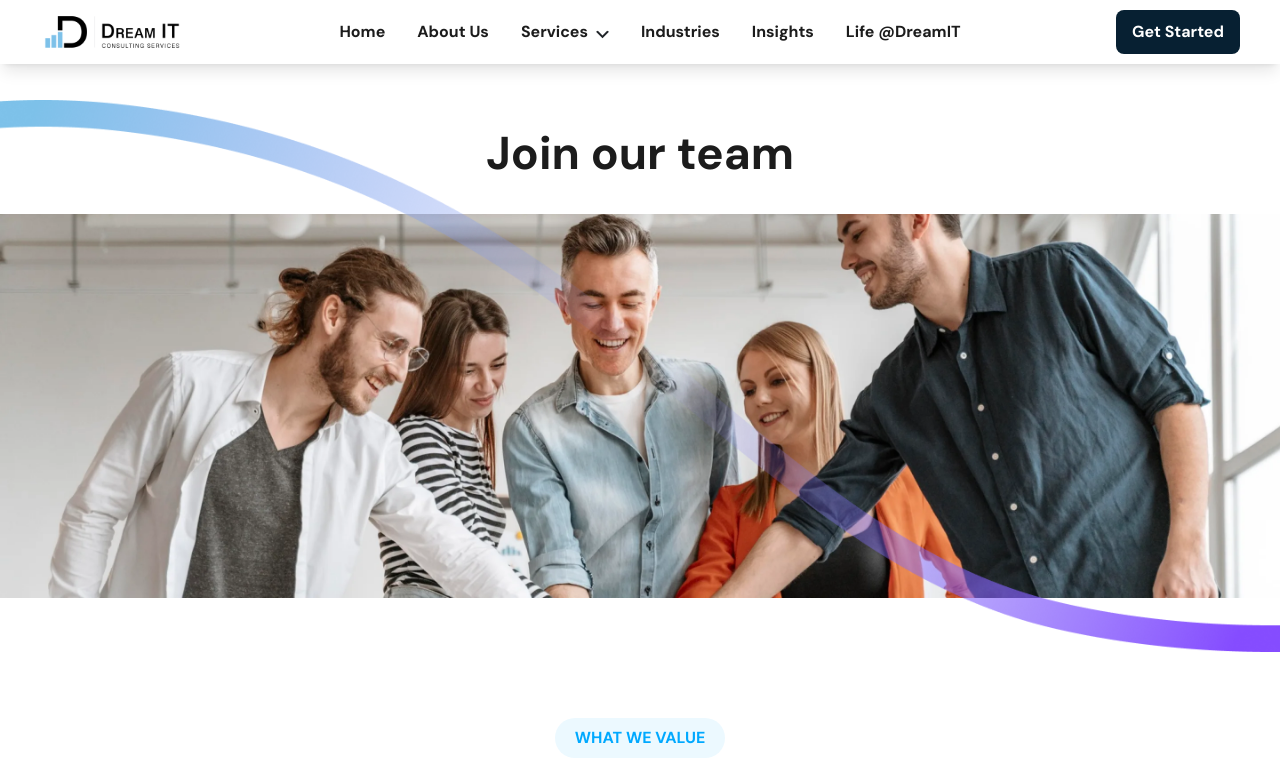
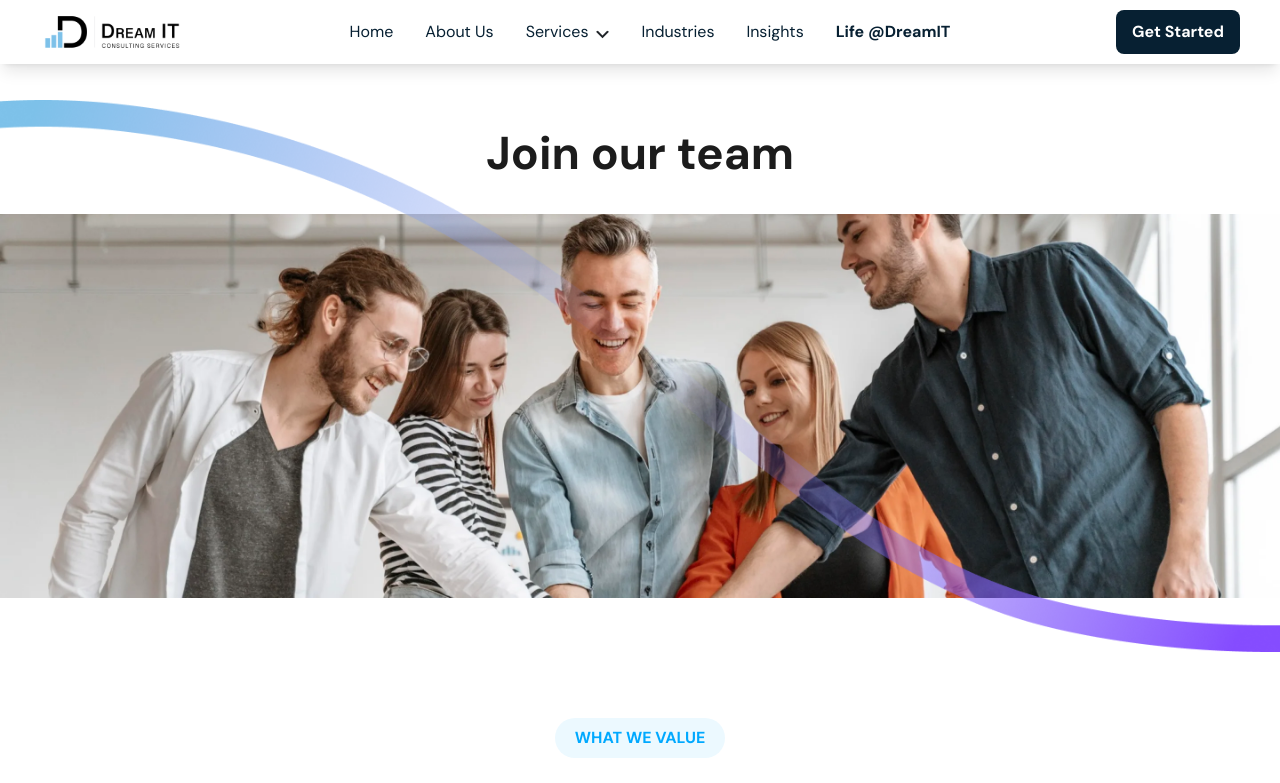
Before and after one commit to DreamIT-CodeBase/DreamIT-Site, a Next.js app: page /career in a window 1280 px wide. Shown: the top 783 px of the page. Built offline with nearby package versions, Linux system fonts and the light colour scheme.

Commit message:
Update footer icon source, refine CSS styles, and enhance commitment section text

```diff
--- a/public/assets/css/style.css
+++ b/public/assets/css/style.css
@@ -23,7 +23,6 @@ body {
   /* overflow-x: hidden; */
   scroll-behavior: smooth;
   font-family: "DM Sans", sans-serif !important;
-
 }
 
 body {
@@ -39,13 +38,12 @@ body {
   padding: 0;
   margin: 0;
   font-family: "DM Sans", sans-serif !important;
-
 }
 
 a {
   color: inherit;
   text-decoration: none;
- }
+}
 
 *::-webkit-scrollbar-track {
   background: #00003e;
@@ -68,7 +66,6 @@ a {
 .service-content-container::-webkit-scrollbar {
   display: none !important;
 }
-
 
 @media (prefers-color-scheme: dark) {
   html {
@@ -182,8 +179,6 @@ a {
     font-family: "DM Sans", sans-serif !important;
   }
 }
-
-
 
 h1 {
   font-size: 46px;
@@ -329,6 +324,20 @@ h6 {
 .header-links li span {
   position: relative;
   z-index: 0;
+}
+
+.nav-link-active {
+  background: #072032;
+  background-clip: border-box;
+  -webkit-background-clip: text;
+  -webkit-text-fill-color: hsla(0, 0%, 100%, 0);
+  text-shadow: 0 0 hsla(0, 0%, 100%, 0);
+  font-weight: 700;
+}
+
+.nav-link-unactive {
+  font-weight: 400;
+  color: #072032;
 }
 
 .navbar-for-web {
--- a/src/components/layout/Footer.tsx
+++ b/src/components/layout/Footer.tsx
@@ -79,7 +79,7 @@ const Footer = () => {
               target="_blank"
             >
               <img
-                src="/assets/icons/linkedin.svg"
+                src="/assets/icons/linkedIn.svg"
                 alt="LinkedIn"
                 className="w-5 h-5"
               />
--- a/src/components/layout/Header.tsx
+++ b/src/components/layout/Header.tsx
@@ -1,36 +1,29 @@
 import Link from "next/link";
 import React, { useState } from "react";
+import { useRouter } from "next/router";
 import ContactFormModal from "../shared/ContactFormModal";
 
 const Header = () => {
   const [isMobileMenuOpen, setMobileMenuOpen] = useState(false);
   const [showDropdown, setShowDropdown] = useState(false);
   const [isModalVisible, setIsModalVisible] = useState(false);
+  const router = useRouter();
 
   const toggleMobileMenu = () => setMobileMenuOpen((prev) => !prev);
+
   const services = [
-
-    {
-      name: "Advanced Data Analytics & Visualization",
-      slug: "advanced-analytics",
-    },
+    { name: "Advanced Data Analytics & Visualization", slug: "advanced-analytics" },
     { name: "Enterprise Resource Planning Implementation", slug: "erp-implementation" },
-     {
-      name: "Digital Transformation & Process Automation",
-      slug: "digital-transformation",
-    },
+    { name: "Digital Transformation & Process Automation", slug: "digital-transformation" },
     { name: "Business-Centric IT Ecosystem", slug: "business-applications" },
-
     { name: "Digital Marketing", slug: "digital-marketing" },
-
-    {
-      name: "Cloud Data Management",
-      slug: "cloud-data-management",
-    },
-   ];
+    { name: "Cloud Data Management", slug: "cloud-data-management" },
+  ];
 
   const handleMouseEnter = () => setShowDropdown(true);
   const handleMouseLeave = () => setShowDropdown(false);
+
+  const isActive = (path:any) => router.pathname === path;
 
   return (
     <header className="bg-white shadow-lg header_content">
@@ -140,19 +133,25 @@ const Header = () => {
       )}
 
       {/* Desktop Navbar */}
-      <div className="navbar-for-web   justify-between items-center  container h-16">
+      <div className="navbar-for-web justify-between items-center container h-16">
         <Link href="/">
-          <img
-            className="lg:w-36 h-auto md:w-28"
-            src="/assets/icons/dreamItLogo.svg"
-            alt="Logo"
-          />
+          <img className="lg:w-36 h-auto md:w-28" src="/assets/icons/dreamItLogo.svg" alt="Logo" />
         </Link>
         <nav className="flex space-x-8">
-          <Link href="/" className="text-black-700 lg:font-bold">
+          <Link
+            href="/"
+            className={` ${
+              isActive("/") ? "nav-link-active" : "nav-link-unactive"
+            }`}
+          >
             Home
           </Link>
-          <Link href="/about-us" className="text-black-700 lg:font-bold">
+          <Link
+            href="/about-us"
+            className={`  ${
+              isActive("/about-us") ? "nav-link-active" : "nav-link-unactive"
+            }`}
+          >
             About Us
           </Link>
           <div
@@ -161,8 +160,9 @@ const Header = () => {
             onMouseLeave={handleMouseLeave}
           >
             <button
-              className="flex items-center text-black-700 lg:font-bold"
-              aria-expanded={showDropdown}
+              className={`flex items-center ${
+                isActive("/services") ? "nav-link-active" : "nav-link-unactive"
+              }`}
               onClick={() => (window.location.href = "/services")}
             >
               Services
@@ -183,43 +183,48 @@ const Header = () => {
             {showDropdown && (
               <ul className="absolute z-[1000] left-[-10] top-4 py-4 px-2 mt-2 w-[300px] bg-white border rounded-[18px] shadow-lg">
                 {services.map((service) => (
-                  <li
-                    key={service.slug}
-                    className="px-4 py-2 hover:bg-gray-100"
-                  >
+                  <li key={service.slug} className="px-4 py-2 hover:bg-gray-100">
                     <Link href={`/services/${service.slug}`}>
-                      <p className="text-16 font-semibold text-black-700">
-                        {service.name}
-                      </p>
+                      <p className="text-16 font-semibold text-black-700">{service.name}</p>
                     </Link>
                   </li>
                 ))}
               </ul>
             )}
           </div>
-
-          <Link href="/industries" className="text-black-700 lg:font-bold">
+          <Link
+            href="/industries"
+            className={` ${
+              isActive("/industries") ? "nav-link-active" : "nav-link-unactive"
+            }`}
+          >
             Industries
           </Link>
-
-          <Link href="/insights" className="text-black-700 lg:font-bold">
+          <Link
+            href="/insights"
+            className={` ${
+              isActive("/insights") ? "nav-link-active" : "nav-link-unactive"
+            }`}
+          >
             Insights
           </Link>
-          <Link href="/career" className="text-black-700 font-bold">
-          Life @DreamIT
+          <Link
+            href="/career"
+            className={` ${
+              isActive("/career") ? "nav-link-active" : "nav-link-unactive"
+            }`}
+          >
+            Life @DreamIT
           </Link>
         </nav>
         <button
           onClick={() => setIsModalVisible(true)}
-          className="lg:px-4 lg:py-2.5 md:p-[8px] transition-transform duration-300 hover:scale-105  bg-blue-600 lg:font-bold text-white rounded-[8px]"
+          className="lg:px-4 lg:py-2.5 md:p-[8px] transition-transform duration-300 hover:scale-105 bg-blue-600 lg:font-bold text-white rounded-[8px]"
         >
           Get Started
         </button>
       </div>
-      <ContactFormModal
-        isModalVisible={isModalVisible}
-        setIsModalVisible={setIsModalVisible}
-      />
+      <ContactFormModal isModalVisible={isModalVisible} setIsModalVisible={setIsModalVisible} />
     </header>
   );
 };
--- a/src/components/services/OurCommitment.tsx
+++ b/src/components/services/OurCommitment.tsx
@@ -5,25 +5,24 @@ const OurCommitment = () => {
     {
       title: "Continuous Innovation",
       description:
-        "Neque porro quisquam est qui dolorem ipsum quia dolor sit amet, consectetur, adipisci velit.",
+      "We embrace cutting-edge solutions that evolve with your business needs.",
       icon: "/assets/icons/continous-innovation-icon.svg",
     },
     {
       title: "Dedicated Support",
       description:
-        "Neque porro quisquam est qui dolorem ipsum quia dolor sit amet, consectetur, adipisci velit.",
+        " With round the clock support, we ensure your success is our top priority.",
       icon: "/assets/icons/dedicated-support-icon.svg",
     },
     {
       title: "Transparent Communication",
-      description:
-        "Neque porro quisquam est qui dolorem ipsum quia dolor sit amet, consectetur, adipisci velit.",
+      description:" We believe in honesty and clarity, keeping you informed every step of the way.",
       icon: "/assets/icons/transparent-communication-icon.svg",
     },
     {
       title: "Measurable Results",
       description:
-        "Neque porro quisquam est qui dolorem ipsum quia dolor sit amet, consectetur, adipisci velit.",
+        " We believe in honesty and clarity, keeping you informed every step of the way.",
       icon: "/assets/icons/measurable-result-icon.svg",
     },
   ];
@@ -38,14 +37,10 @@ const OurCommitment = () => {
               </span>
             </div>
             <h1>
-              Turning Data into
-              <br />
-              Actionable Insights
+            A Commitment to<br/> Quality  & Trust
             </h1>
             <h6>
-              However, we are not static and limit ourselves to a specific
-              field. We are dedicated to data visualization along with
-              customized digital marketing services.
+            Building Trust Through Innovative Solutions, Exceptional Quality and a Relentless Commitment to Your Success
             </h6>
           </div>
 
```
